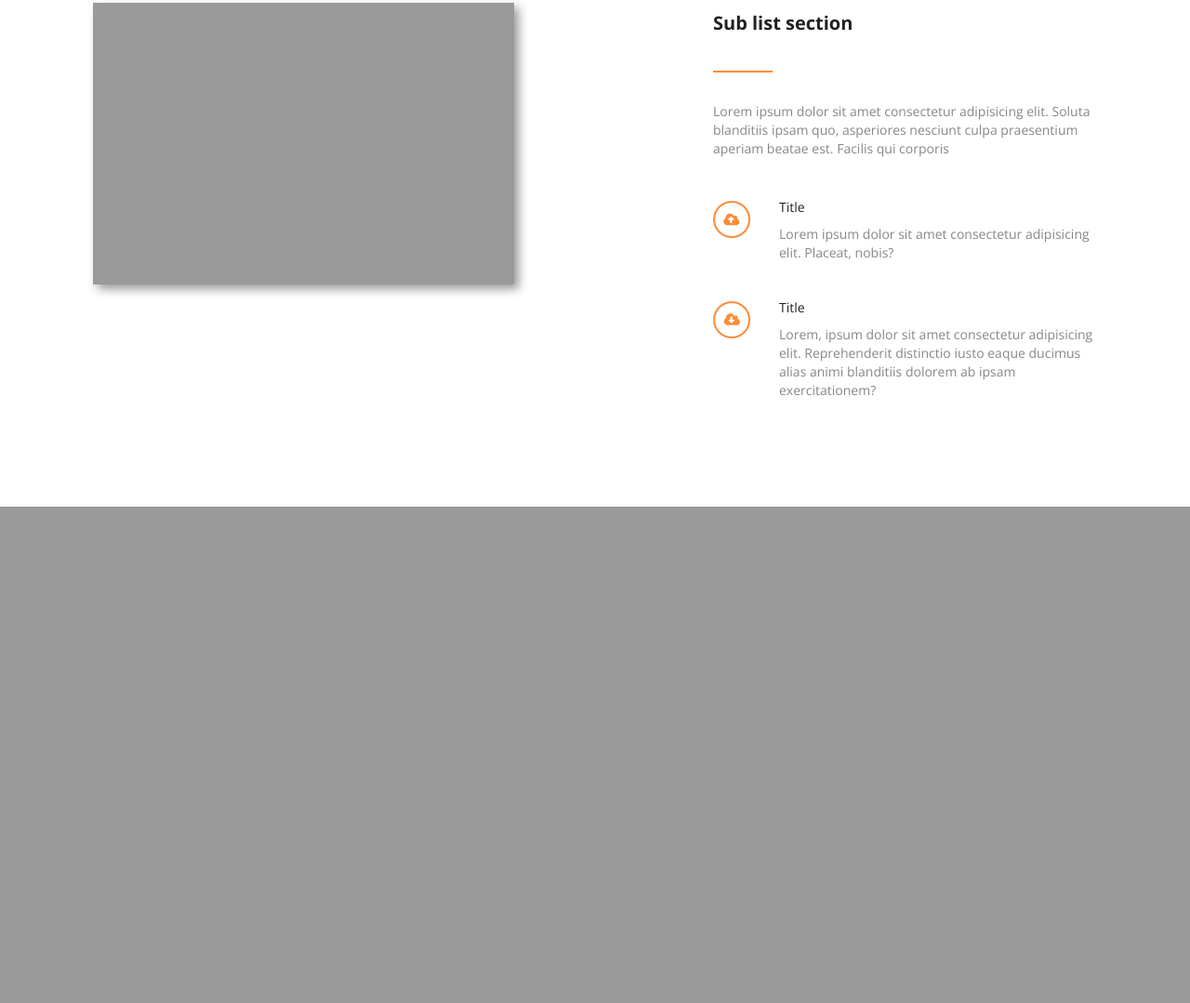
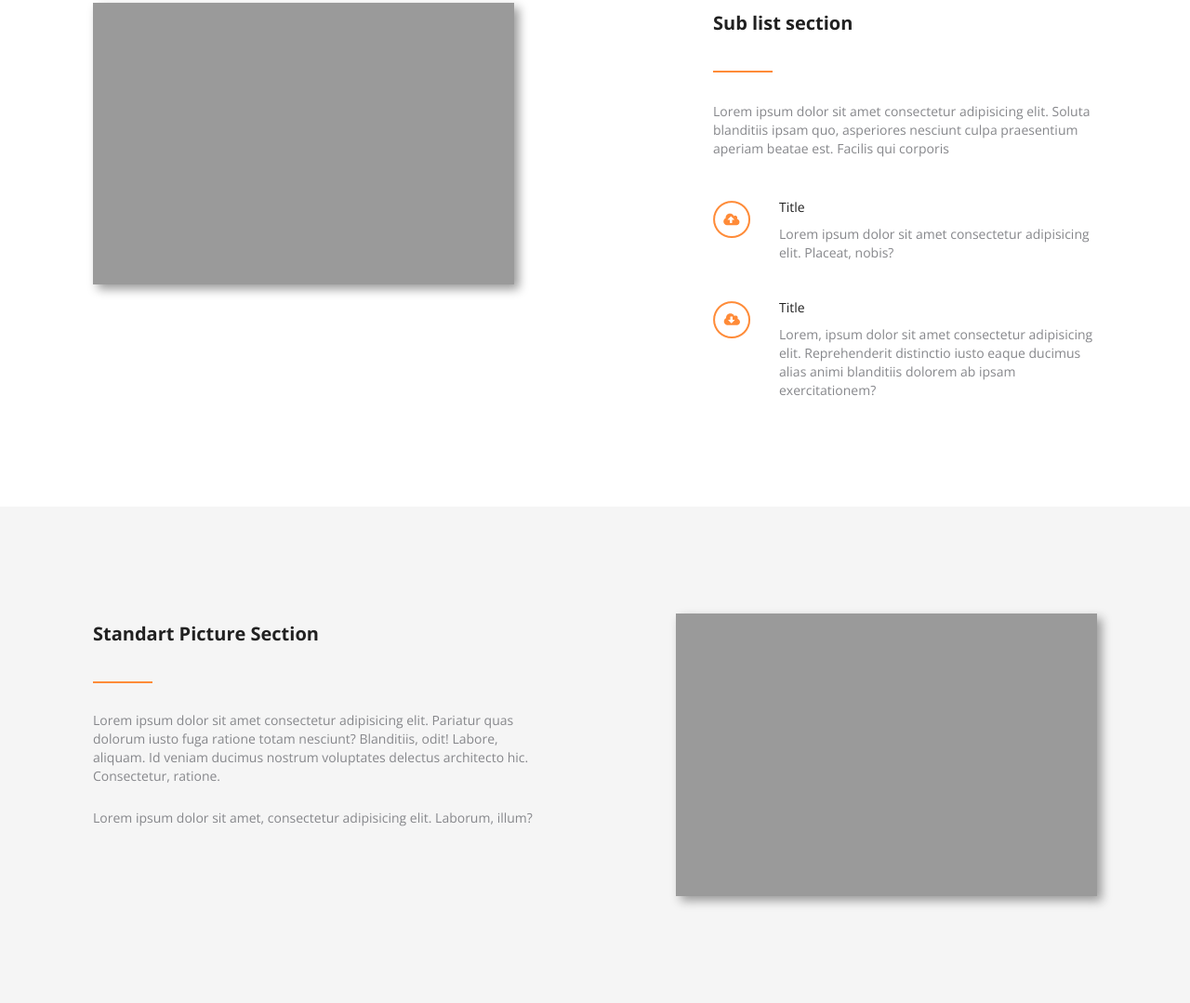
Before and after one commit to NobiusLee/AXIT, a plain HTML site: page index.html in a window 1280 px wide. Shown: the part 1447-2526 px from the top of the page at 93% size. Before the commit the page ends 1992 px from the top, so only its background shows below. Drawn offline with nearby package versions, Linux system fonts and the light colour scheme; files whose address does not match are found by name.

Commit message:
four-block

```diff
--- /dev/null
+++ b/#source/SCSS/__four-block.scss
@@ -0,0 +1,84 @@
+.four-block {
+    // .four-block__body
+    background-color: #f5f5f5;
+    padding: 115px 0;
+    &__body {
+        display: flex;
+    }
+
+    // .four-block__left-column
+
+    &__left-column {
+        flex: 1 1 50%;
+        padding: 0 50px 0 0;
+    }
+
+    // .four-block__left-column-body
+
+    &__left-column-body {
+        & p {
+            color: #86878b;
+            font-family: "Open Sans", "Helvetica Neue", Helvetica, sans-serif;
+            font-size: 14px;
+            font-weight: 400;
+            line-height: 20px;
+            text-align: left;
+            margin: 0 0 25px 0;
+        }
+        & p:last-child {
+            margin: 0;
+        }
+    }
+
+    // .four-block__title
+
+    &__title {
+        & span {
+            display: inline-block;
+            color: #212121;
+            font-family: "Open Sans", "Helvetica Neue", Helvetica, sans-serif;
+            font-size: 20px;
+            font-weight: 700;
+            line-height: 43px;
+        }
+        margin: 0 0 30px 0;
+    }
+
+    // .four-block__border
+
+    &__border {
+        display: block;
+        width: 64px;
+        height: 2px;
+        background-color: #ff8b38;
+        margin: 0 0 30px 0;
+    }
+
+    // .four-block__right-column
+
+    &__right-column {
+        flex: 1 1 50%;
+        @media (max-width: 777px) {
+            display: none;
+        }
+    }
+
+    // .four-block__right-column-body
+
+    &__right-column-body {
+        width: 100%;
+        height: 100%;
+        display: flex;
+        justify-content: flex-end;
+        align-items: center;
+    }
+
+    // .four-block__image
+
+    &__image {
+        width: 453px;
+        height: 304px;
+        background-color: #9a9a9a;
+        box-shadow: 5px 5px 10px #9a9a9a;
+    }
+}
--- a/#source/SCSS/style.scss
+++ b/#source/SCSS/style.scss
@@ -85,8 +85,8 @@ input:-ms-input-placeholder {
 }
 
 @import "__header";
-
 @import "__first-block";
 @import "__social-block";
 @import "__twist-block";
 @import "__tree-block";
+@import "__four-block";
--- a/index.html
+++ b/index.html
@@ -229,6 +229,36 @@
 				</div>
 			</div>
 
+			<div class="four-block">
+				<div class="container">
+					<div class="four-block__body">
+						<div class="four-block__left-column">
+							<div class="four-block__left-column-body">
+								<div class="four-block__title">
+									<span>Standart Picture Section</span>
+								</div>
+								<span class="four-block__border"></span>
+								<p>
+									Lorem ipsum dolor sit amet consectetur adipisicing elit. Pariatur quas dolorum iusto
+									fuga ratione totam nesciunt? Blanditiis, odit! Labore, aliquam. Id veniam ducimus
+									nostrum voluptates delectus architecto hic. Consectetur, ratione.
+								</p>
+								<p>
+									Lorem ipsum dolor sit amet, consectetur adipisicing elit. Laborum, illum?
+								</p>
+							</div>
+						</div>
+						<div class="four-block__right-column">
+							<div class="four-block__right-column-body">
+								<div class="four-block__image">
+									<img src="" alt="">
+								</div>
+							</div>
+						</div>
+					</div>
+				</div>
+			</div>
+
 		</div>
 		<footer class="footer">
 
```
Also changed, not shown: css/style.css.
